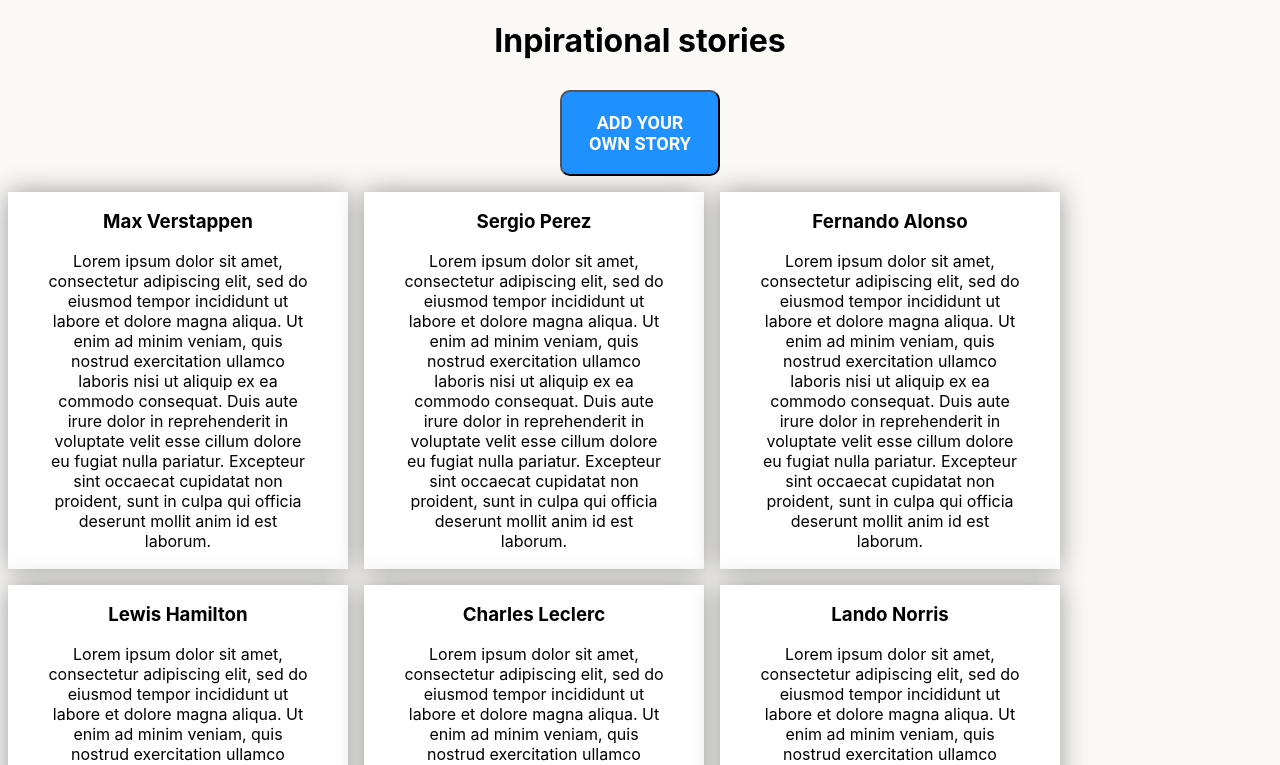
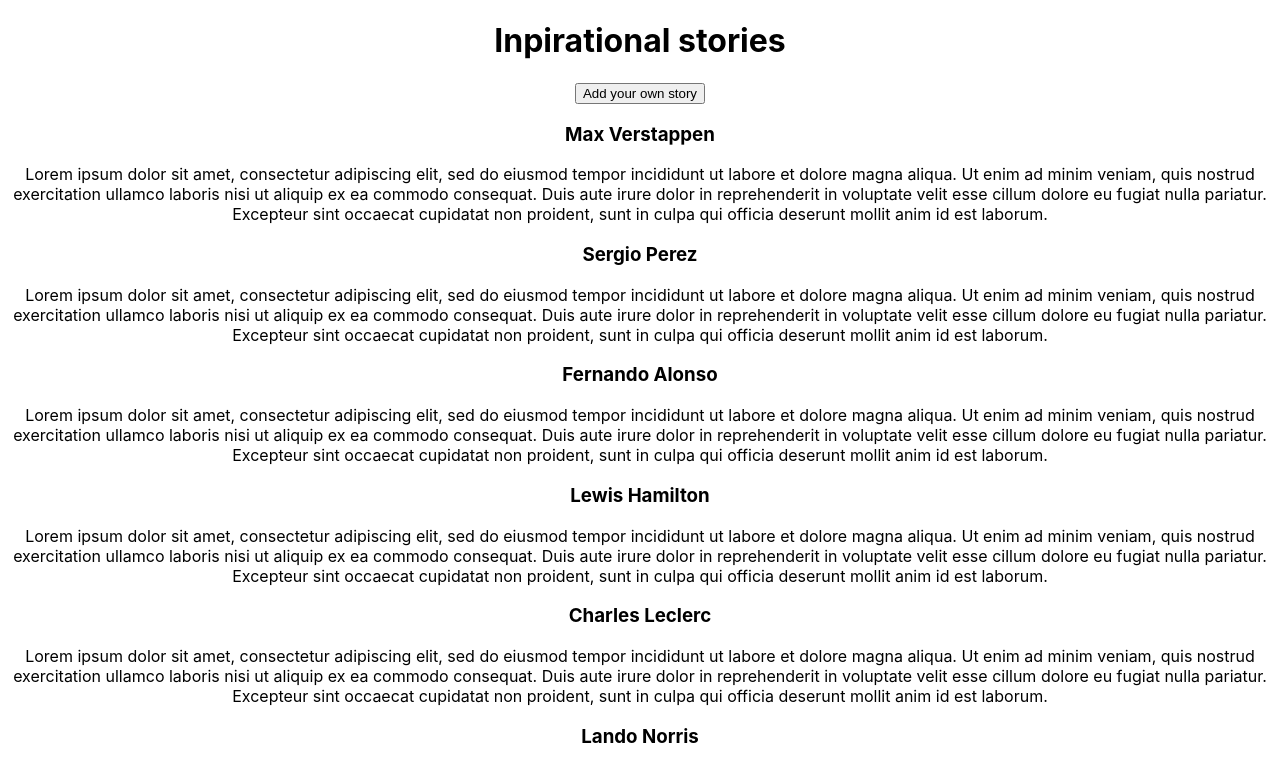
Before and after one commit to archibald-macharia/group-1-project, a React (Create React App) app in the folder nisaidie/: page / in a window 1280 px wide. Shown: the top 765 px of the page. Built offline with nearby package versions, Linux system fonts and the light colour scheme; data requests are answered from the project's data file.

Commit message:
Updated files

```diff
--- a/nisaidie/db.json
+++ b/nisaidie/db.json
@@ -53,6 +53,18 @@
       "Firstname": "George",
       "Lastname": "Russel",
       "Story": "Lorem ipsum dolor sit amet, consectetur adipiscing elit, sed do eiusmod tempor incididunt ut labore et dolore magna aliqua. Ut enim ad minim veniam, quis nostrud exercitation ullamco laboris nisi ut aliquip ex ea commodo consequat. Duis aute irure dolor in reprehenderit in voluptate velit esse cillum dolore eu fugiat nulla pariatur. Excepteur sint occaecat cupidatat non proident, sunt in culpa qui officia deserunt mollit anim id est laborum."
+    },
+    {
+      "id": "12232ebd-1a8e-44ee-a247-c951b09442f4",
+      "Firstname": "Oscar",
+      "Lastname": "Piastri",
+      "Story": "Lorem ipsum dolor sit amet, consectetur adipiscing elit, sed do eiusmod tempor incididunt ut labore et dolore magna aliqua. Ut enim ad minim veniam, quis nostrud exercitation ullamco laboris nisi ut aliquip ex ea commodo consequat. Duis aute irure dolor in reprehenderit in voluptate velit esse cillum dolore eu fugiat nulla pariatur. Excepteur sint occaecat cupidatat non proident, sunt in culpa qui officia deserunt mollit anim id est laborum."
+    },
+    {
+      "id": "fb8e3d33-eb7d-4714-971a-7e5fec0b103e",
+      "Firstname": "Oscar",
+      "Lastname": "Piastri",
+      "Story": "Lorem ipsum dolor sit amet, consectetur adipiscing elit, sed do eiusmod tempor incididunt ut labore et dolore magna aliqua. Ut enim ad minim veniam, quis nostrud exercitation ullamco laboris nisi ut aliquip ex ea commodo consequat. Duis aute irure dolor in reprehenderit in voluptate velit esse cillum dolore eu fugiat nulla pariatur. Excepteur sint occaecat cupidatat non proident, sunt in culpa qui officia deserunt mollit anim id est laborum."
     }
   ]
 }
--- a/nisaidie/src/App.css
+++ b/nisaidie/src/App.css
@@ -1,168 +1,11 @@
 .App {
   text-align: center;
-  align-items: center;
-  display: flex;
-  flex-direction: column;
-  justify-content: center;
-  background-color: #faf9f6;
 }
 
-.btn{
-  display: inline-block;
-  float: none;
+.Navbar{
+  display: flex;
+  flex-direction: row;
+  width: 80%;
+  justify-content: space-between;
   padding: 20px;
-  margin: 0.5rem;
-  background: #1e90ff;
-  transition: 0.2s;
-  border-radius: 10px;
-  font-family: "Roboto",sans-serif;
-  font-size: 18px;
-  font-weight: bold;
-  text-align: center;
-  text-decoration: none;
-  width: 160px;
-  text-transform: uppercase;
-  color: #fff;
-  cursor: pointer;
-  box-shadow: #282c34;
-  -webkit-transition-duration: 0.3s;
-  transition-duration: 0.3s;
-  -webkit-transition-property: box-shadow, transform;
-  transition-property: box-shadow, transform;
 }
-
-.btn:hover, .btn:focus, .btn:active{
-  background-color: aqua;
-  box-shadow: 0 0 20px rgba(0, 0, 0, 0.5);
-  -webkit-transform: scale(1.1);
-  transform: scale(1.1)
-}
-
-.card-container{
-  display: flex;
-  float: left;
-  width: 25%;
-  height: 100vh;
-  padding: 0 10px;
-  overflow: hidden;
-  border-radius: 1 rem;
-  box-shadow: 0px 0px 25px #999;
-  display: flex;
-  flex-direction: column;
-  margin : 0.5rem;
-  background-color: white;
-  height: fit-content;
-  transition: 0.3s;
-  animation: ease-in;
-}
-
-.card-container:hover{
-  transform: scale(1.1);
-  box-shadow: 0px 0px 25px #999;
-}
-
-.card-content{
-  margin: 1rem;
-  margin-top: 0.5rem;
-  margin-bottom: 0.5rem;
-}
-
-h3,p{
-  margin: 5px;
-  padding: 5px;
-}
-
-.card-name{
-  margin-bottom: 0.5rem;
-}
-
-.pop-up-container{
-  position: fixed;
-  top: 0;
-  left: 0;
-  width: 100%;
-  height: 100vh;
-  background-color: rgba(0, 0, 0, 0.2);
-  display: flex;
-  justify-content: center;
-  align-items: center;
-}
-
-.form-title{
-  font-size: 35px ;
-    text-align: center;
-    color: #F55A00;
-    margin: 0 0 .5vh 0;
-}
-
-.pop-up-content{
-  position: relative;
-  padding: 32px;
-  width: 100%;
-  max-width: 640px;
-  background-color: white;
-}
-
-.pop-up-content input, textarea{
-  display: block;
-  width: 100%;
-  padding: 10px;
-  margin: 10px 0 ;
-  border:2px solid #eee;
-  box-shadow:0 0 15px 4px rgba(0,0,0,0.06);
-  border-radius: 10px;
-  font-family:inherit;
-  font-size: 20px;
-}
-
-.pop-up-content .submit-btn {
-  padding: 20px;
-  margin: 10px;
-  background: #1e90ff;
-  transition: 0.2s;
-  border-radius: 15px;
-  font-family: "Roboto",sans-serif;
-  font-size: 15px;
-  font-weight: bold;
-  text-align: center;
-  text-decoration: none;
-  width: 100px;
-  text-transform: uppercase;
-  color: #fff;
-  cursor: pointer;
-  box-shadow: #282c34;
-  -webkit-transition-duration: 0.3s;
-  transition-duration: 0.3s;
-  -webkit-transition-property: box-shadow, transform;
-  transition-property: box-shadow, transform;
-}
-.submit-btn:hover{
-  background-color: aqua;
-  box-shadow: 0 0 20px rgba(0, 0, 0, 0.5);
-  -webkit-transform: scale(1.1);
-  transform: scale(1.1)
-}
-
-.App-header {
-  background-color: #282c34;
-  min-height: 100vh;
-  display: flex;
-  flex-direction: column;
-  align-items: center;
-  justify-content: center;
-  font-size: calc(10px + 2vmin);
-  color: white;
-}
-
-.App-link {
-  color: #61dafb;
-}
-
-@keyframes App-logo-spin {
-  from {
-    transform: rotate(0deg);
-  }
-  to {
-    transform: rotate(360deg);
-  }
-}
--- a/nisaidie/src/NewStoryPopup.js
+++ b/nisaidie/src/NewStoryPopup.js
@@ -1,5 +1,5 @@
 import React, {useState} from 'react';
-import {v4 as uuid} from 'uuid'
+import {v4 as uuid} from 'uuid';
 
 function NewStoryPopup({trigger, setTrigger, onAddStory}) {
     const [firstName,setFirstName] = useState("")
```
Also changed, not shown: nisaidie/src/about.js (+3 -30 lines), nisaidie/src/Pop-up.css (line endings or trailing spaces).
